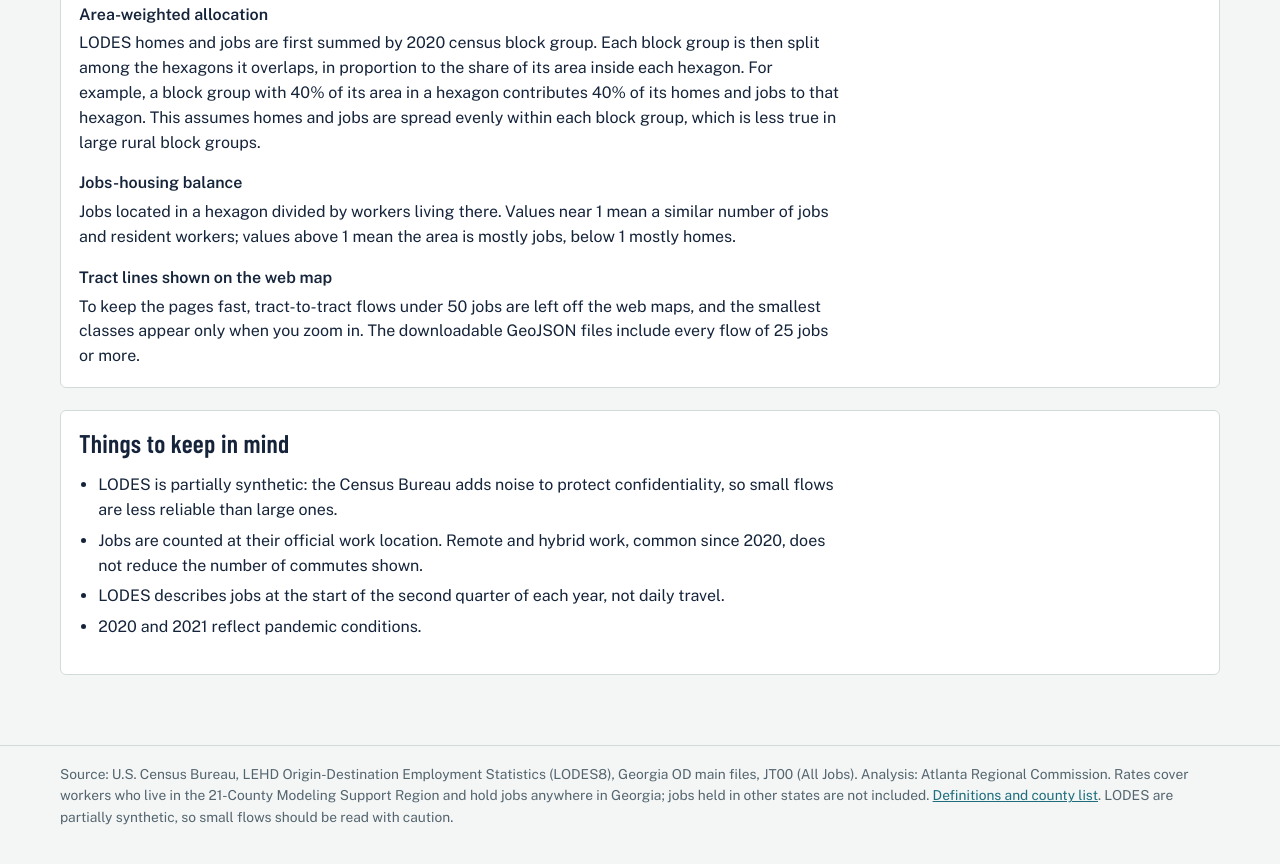
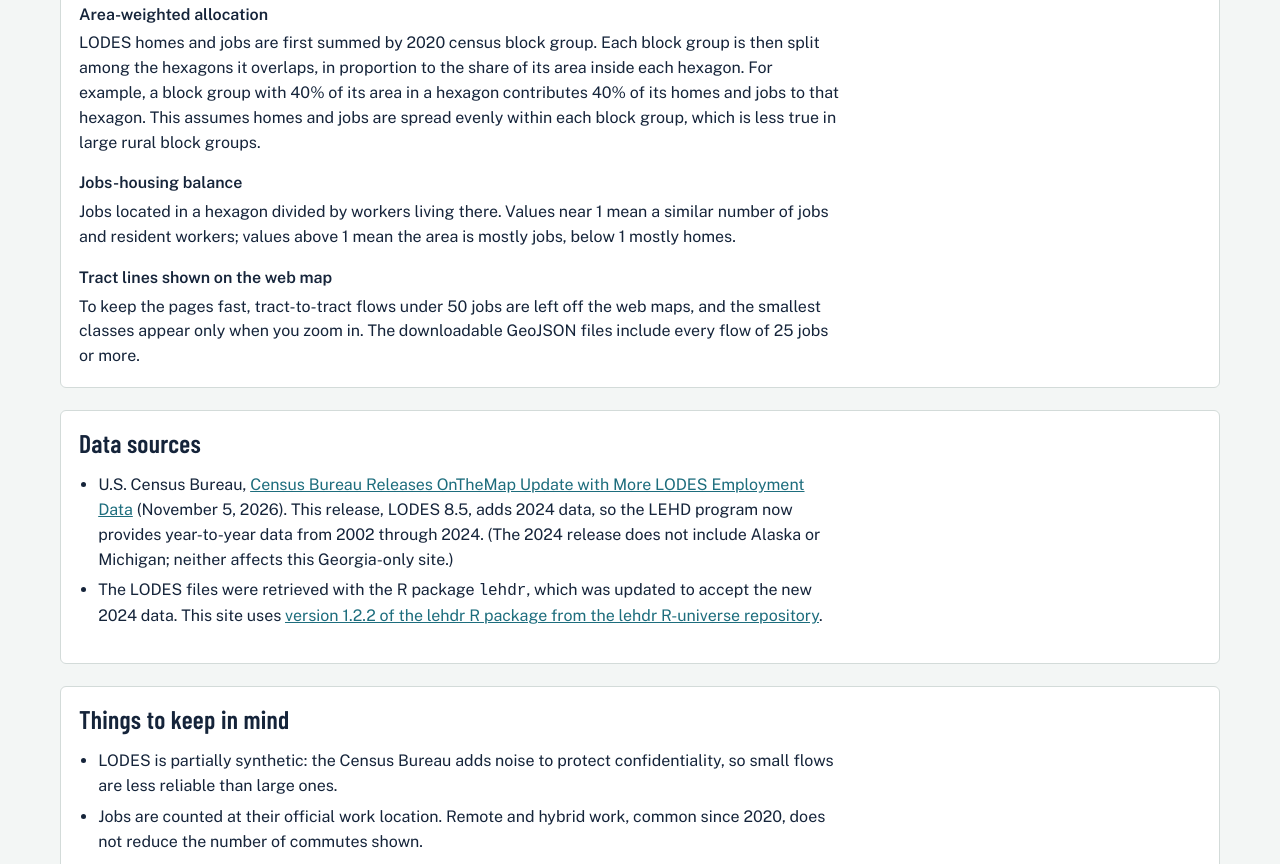
Before and after one commit to atlregional/LEHD-LODES, a plain HTML site: page definitions.html in a window 1280 px wide. Shown: the part 2745-3609 px from the top of the page. Drawn offline with nearby package versions, Linux system fonts and the light colour scheme.

Commit message:
Update definitions.html

```diff
--- a/definitions.html
+++ b/definitions.html
@@ -178,8 +178,8 @@ footer{border-top:1px solid var(--rule);color:var(--muted);font-size:.86rem;padd
   <dl class="defs">
     <dt>LODES</dt>
     <dd>LEHD Origin-Destination Employment Statistics, published by the U.S. Census Bureau. It links each job’s
-    workplace census block to the worker’s home census block. This site uses LODES version 8, which places every year
-    on 2020 census blocks, so years can be compared on the same geography.</dd>
+    workplace census block to the worker’s home census block. This site uses LODES version 8.5, which places every year
+    on 2020 census blocks, so years can be compared on the same geography. </dd>
 
     <dt>All jobs (JT00)</dt>
     <dd>The job type used here. It counts every job, public and private, including second jobs, so a person with
@@ -232,6 +232,19 @@ footer{border-top:1px solid var(--rule);color:var(--muted);font-size:.86rem;padd
     <dd>To keep the pages fast, tract-to-tract flows under 50 jobs are left off the web maps, and
     the smallest classes appear only when you zoom in. The downloadable GeoJSON files include every flow of 25 jobs or more.</dd>
   </dl>
+</section>
+
+<section class="panel" aria-labelledby="src">
+  <h2 id="src">Data sources</h2>
+  <ul class="limits">
+    <li>U.S. Census Bureau, <a href="https://content.govdelivery.com/accounts/USCENSUS/bulletins/431c93d">Census Bureau
+    Releases OnTheMap Update with More LODES Employment Data</a> (November 5, 2026). This release, LODES 8.5, adds
+    2024 data, so the LEHD program now provides year-to-year data from 2002 through 2024. (The 2024 release does not
+    include Alaska or Michigan; neither affects this Georgia-only site.)</li>
+    <li>The LODES files were retrieved with the R package <code>lehdr</code>, which was updated to accept the new 2024
+    data. This site uses <a href="https://jamgreen.r-universe.dev/lehdr">version 1.2.2 of the lehdr R package from the
+    lehdr R-universe repository</a>.</li>
+  </ul>
 </section>
 
 <section class="panel" aria-labelledby="lim">
```
